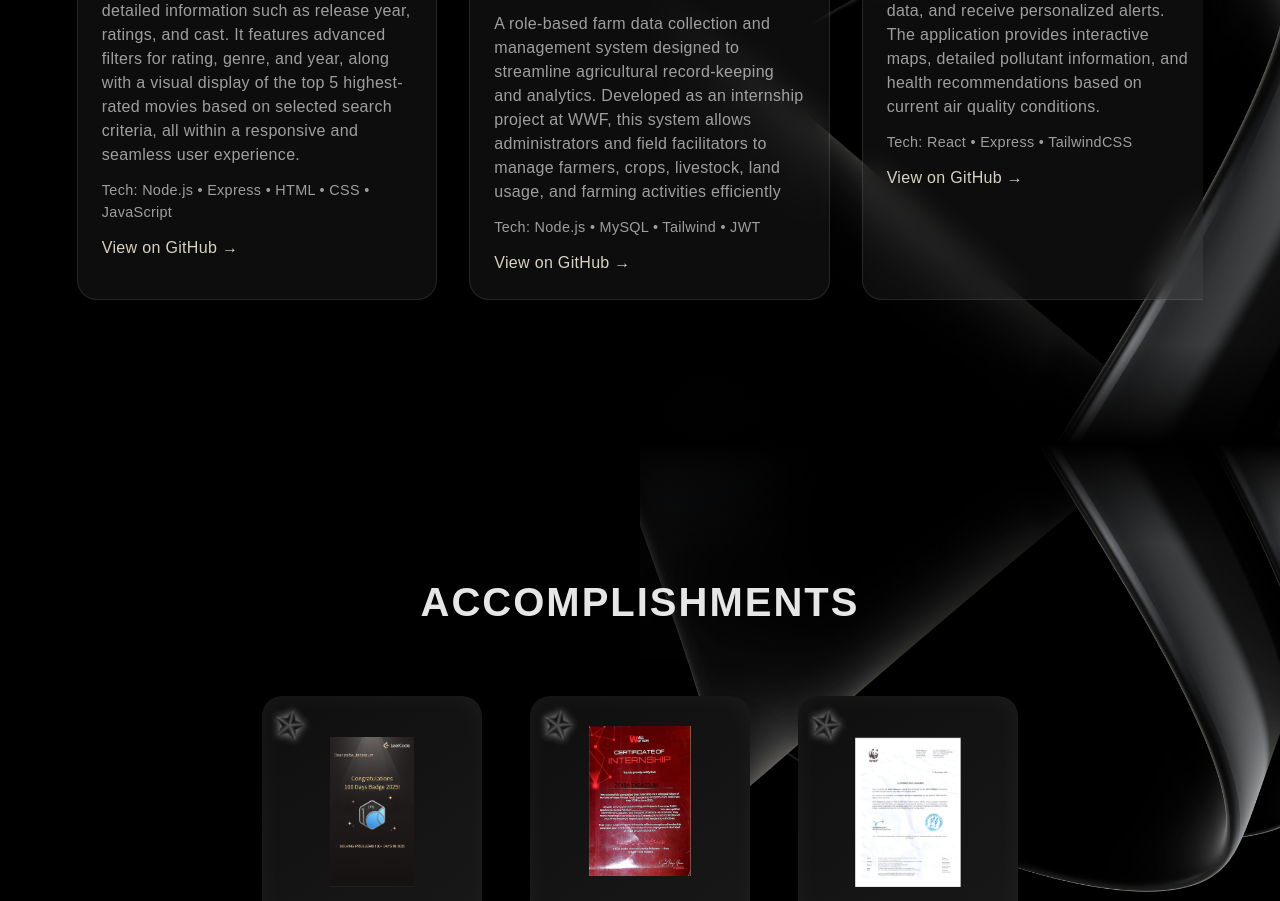
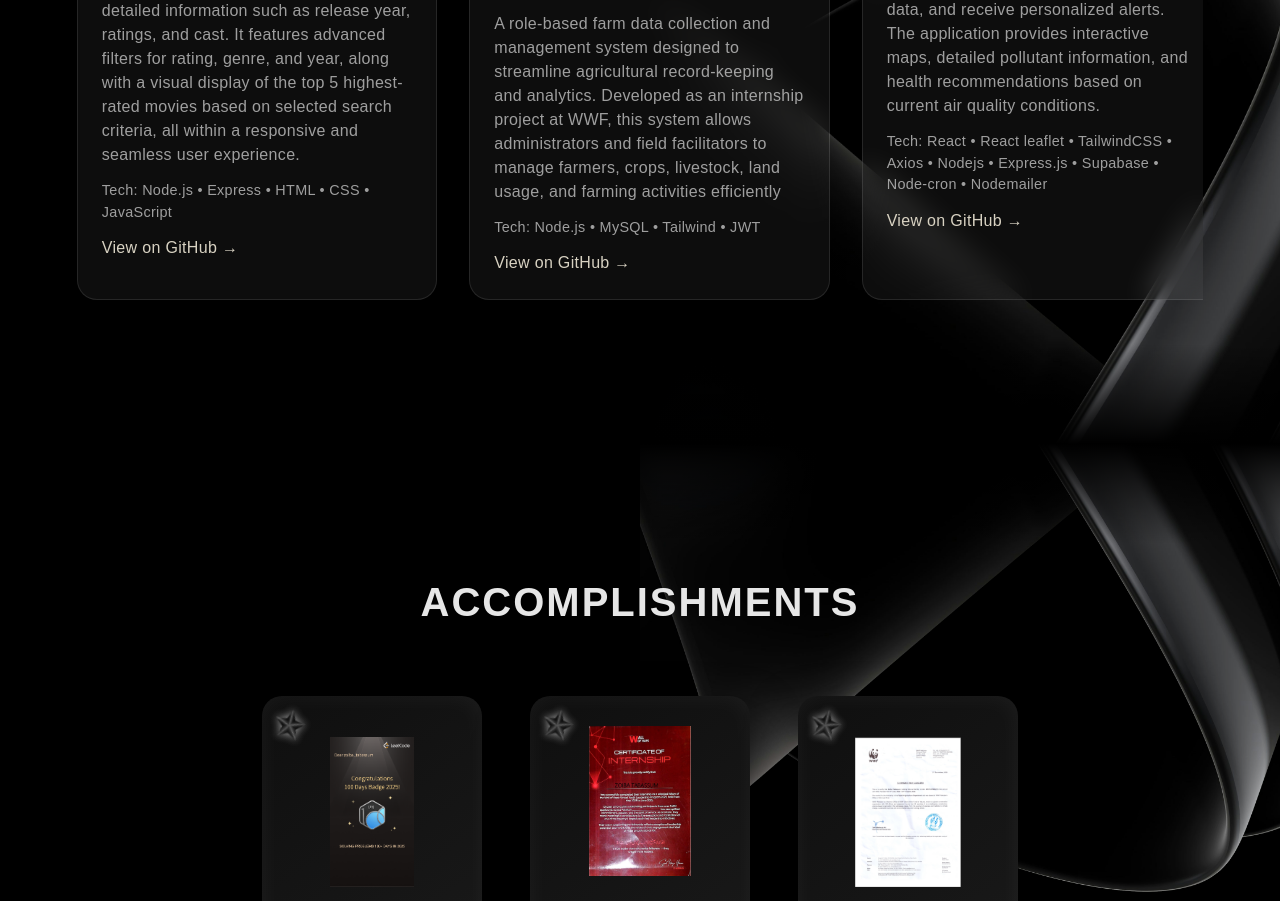
Before and after one commit to Zoiba-Tabassum/Portfolio, a React (Vite) app: page / in a window 1280 px wide. Shown: the part 2140-3041 px from the top of the page. Built offline with nearby package versions, Linux system fonts and the light colour scheme.

Commit message:
airyze updated

```diff
--- a/src/components/Projects.jsx
+++ b/src/components/Projects.jsx
@@ -48,8 +48,8 @@ export default function Projects() {
       title: 'Air Quality Monitoring System',
       description:
         'A comprehensive real-time air quality monitoring application that helps users track air pollution levels, view historical data, and receive personalized alerts. The application provides interactive maps, detailed pollutant information, and health recommendations based on current air quality conditions.',
-      tech: 'React • Express • TailwindCSS',
-      github: 'https://github.com/Zoiba-Tabassum/AIRYZE-intelligent-aqi-monitoring',
+      tech: 'React • React leaflet • TailwindCSS • Axios • Nodejs • Express.js • Supabase • Node-cron • Nodemailer',
+      github: 'https://github.com/Zoiba-Tabassum/Intellignet-AQI-monitoring-Airyze.git',
       video: '/videos/AiryzeAQI.mp4',
       poster: '/videos/AiryzeAQI_preview.png'
     }
```
Also changed, not shown: public/videos/AiryzeAQI_preview.png, 1 other file (tests, documents, lock files or other folders).
